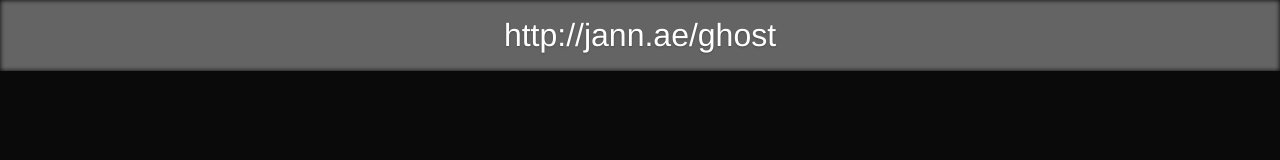
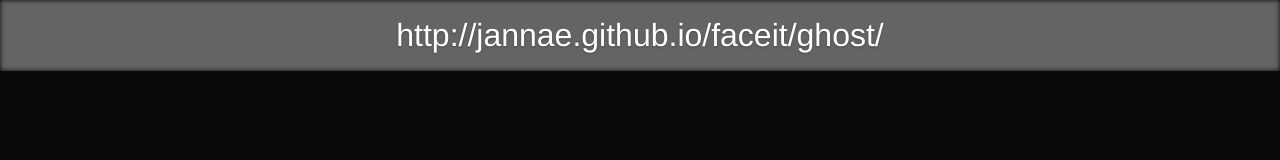
Before and after one commit to jannae/ghost-face, a plain HTML site: page index.html in a window 1280 px wide. Shown: the top 160 px of the page. Drawn offline with nearby package versions, Linux system fonts and the light colour scheme.

Commit message:
Link updates

```diff
--- a/index.html
+++ b/index.html
@@ -18,7 +18,7 @@
 
 <body>
     <div id="hdr">
-        <h1>http://jann.ae/ghost</h1>
+        <h1>http://jannae.github.io/faceit/ghost/</h1>
     </div>
     <div id="mainContent">
         <canvas id="canvasIn" width="320" height="240"></canvas>
```
